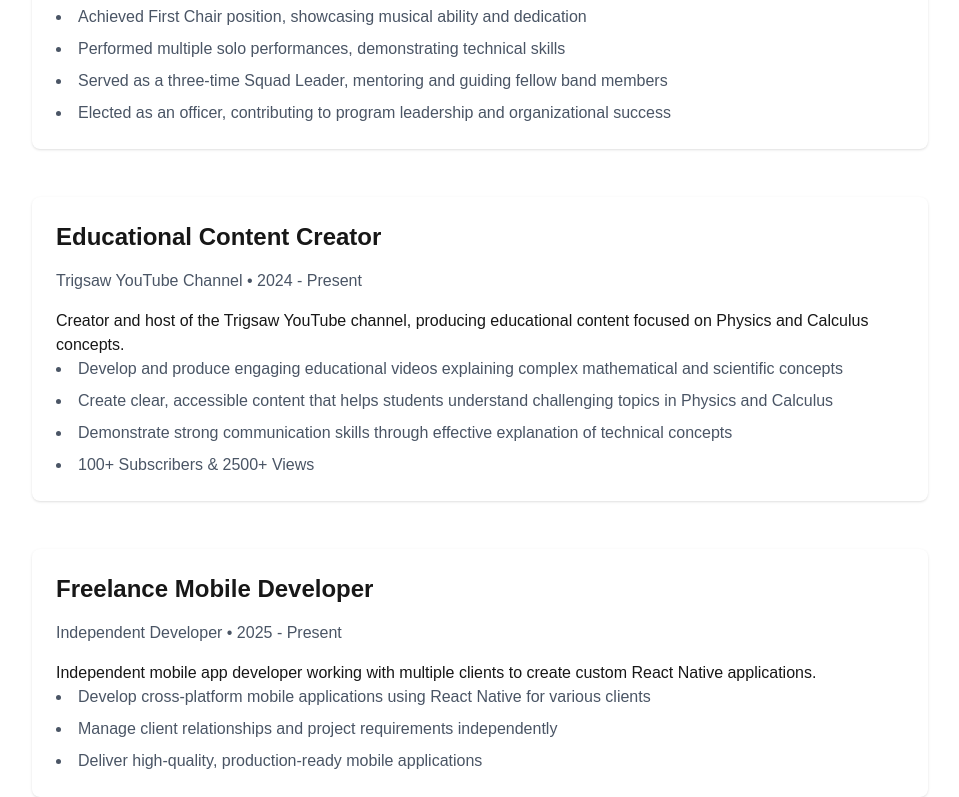
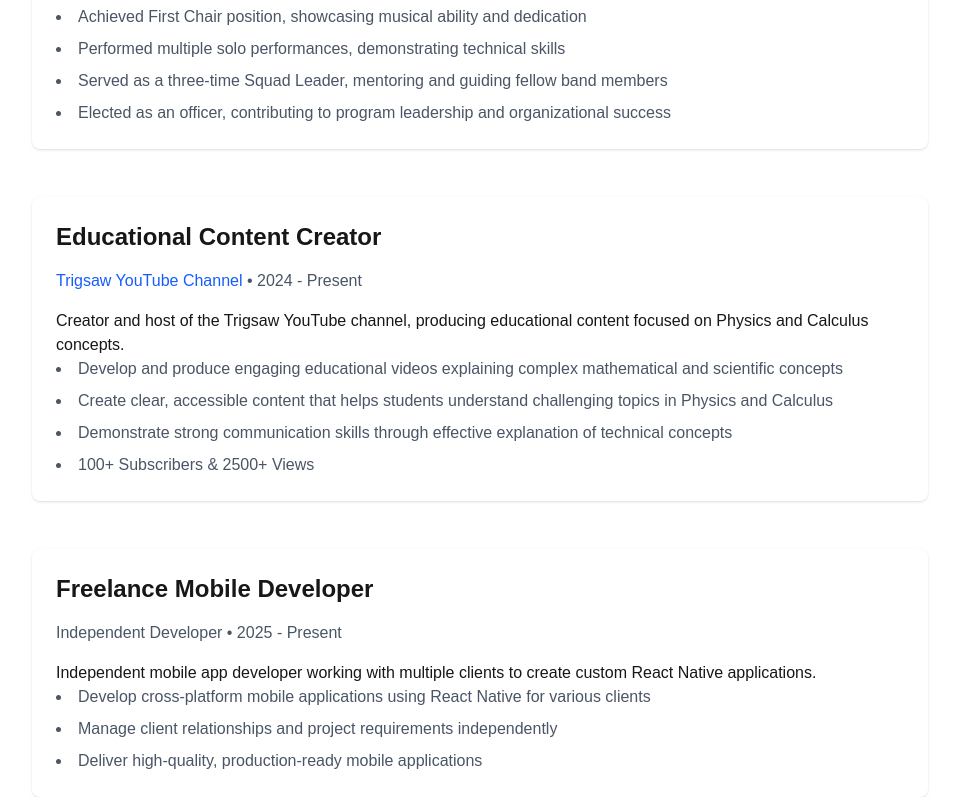
Before and after one commit to noiritgc/portfolio-site-v2, a Next.js app: page /extracurriculars in a window 1280 px wide. Shown: the part 987-1784 px from the top of the page, without its empty margins (160-1119 px from the left). Built offline with nearby package versions, Linux system fonts and the light colour scheme.

Commit message:
Added Youtube Link

```diff
--- a/src/app/extracurriculars/page.tsx
+++ b/src/app/extracurriculars/page.tsx
@@ -57,7 +57,9 @@ export default function Extracurriculars() {
 
             <div className="bg-white dark:bg-gray-900 p-6 rounded-lg shadow-sm">
               <h2 className="text-2xl font-semibold mb-4">Educational Content Creator</h2>
-              <p className="text-gray-600 dark:text-gray-300 mb-4">Trigsaw YouTube Channel • 2024 - Present</p>
+              <p className="text-gray-600 dark:text-gray-300 mb-4">
+                <a href="https://www.youtube.com/@Trigsaw" target="_blank" rel="noopener noreferrer" className="text-blue-600 dark:text-blue-400 hover:underline">Trigsaw YouTube Channel</a> • 2024 - Present
+              </p>
               <div className="prose dark:prose-invert max-w-none">
                 <p>Creator and host of the Trigsaw YouTube channel, producing educational content focused on Physics and Calculus concepts.</p>
                 <ul className="list-disc list-inside text-gray-600 dark:text-gray-300 space-y-2">
```
